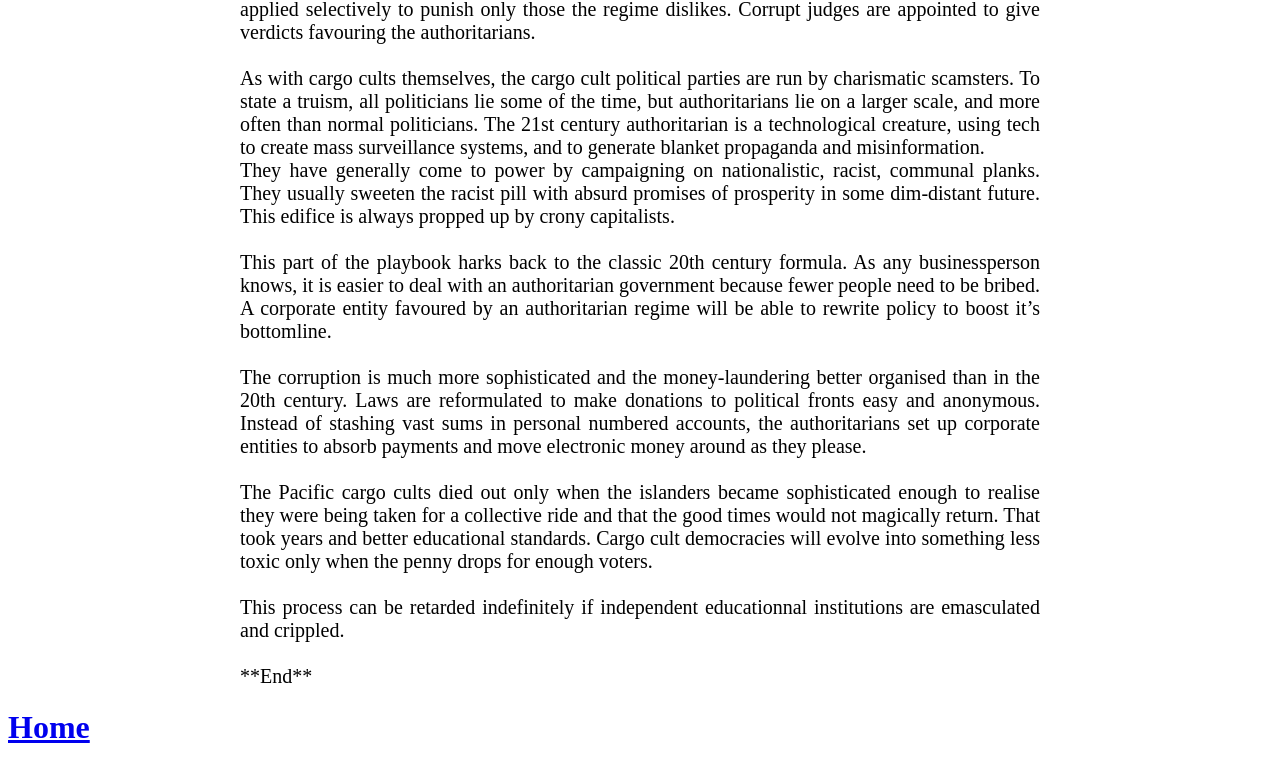
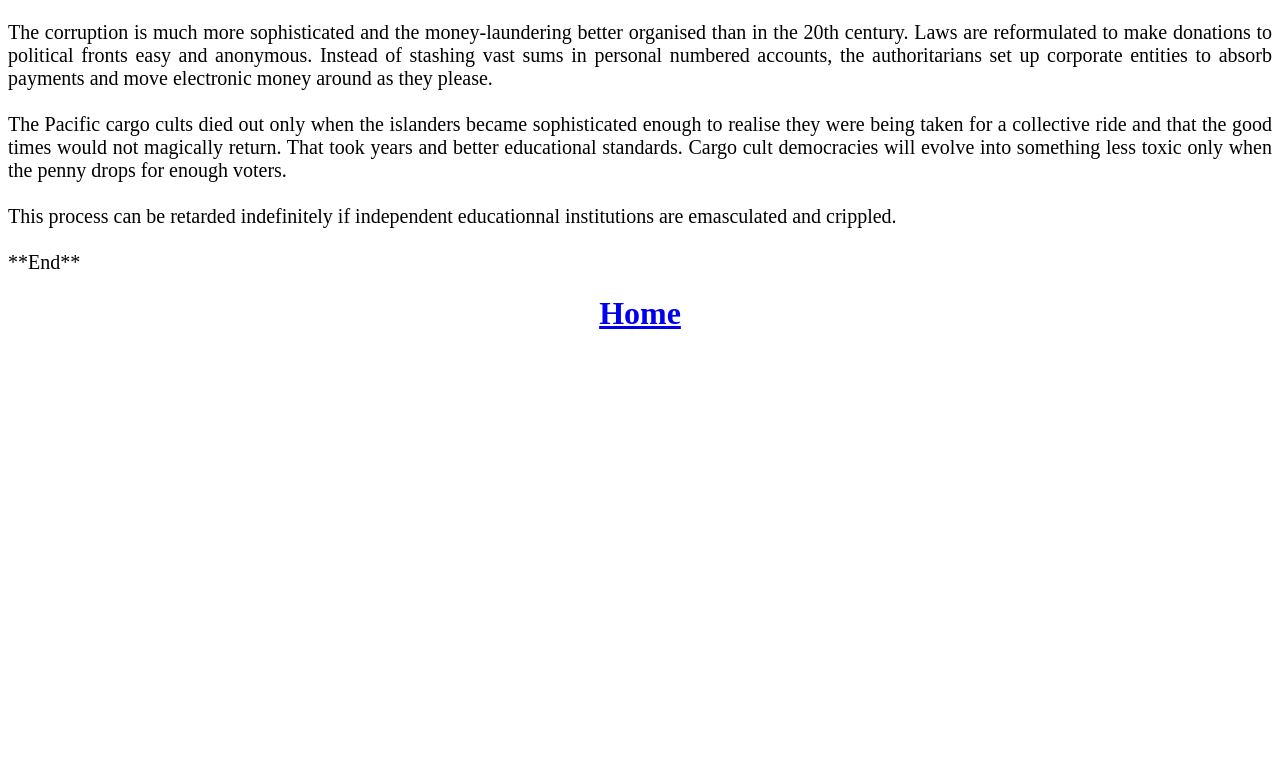
Before and after one commit to jvp0101/jvp0101.github.io, a plain HTML site: page cargo.html in a window 1280 px wide. Shown: the part 828-1596 px from the top of the page. After the commit the page ends 1182 px from the top, so only its background shows below. Drawn offline with Linux system fonts and the light colour scheme.

Commit message:
Update cargo.html

```diff
--- a/cargo.html
+++ b/cargo.html
@@ -4,7 +4,6 @@
   <meta name="viewport" content="width=device-width, initial-scale=1.0">
 <style>
 div {
-  width:800px;
   margin: auto;
   text-align: justify;
 }
@@ -59,6 +58,6 @@ This process can be retarded indefinitely if independent educationnal institutio
 **End**
  </p>
 </div>
-<h1><a href="index.html">Home</a></h1>
+  <h1><center><a href="index.html">Home</a></center></h1>
 </body>
 </html>
```
